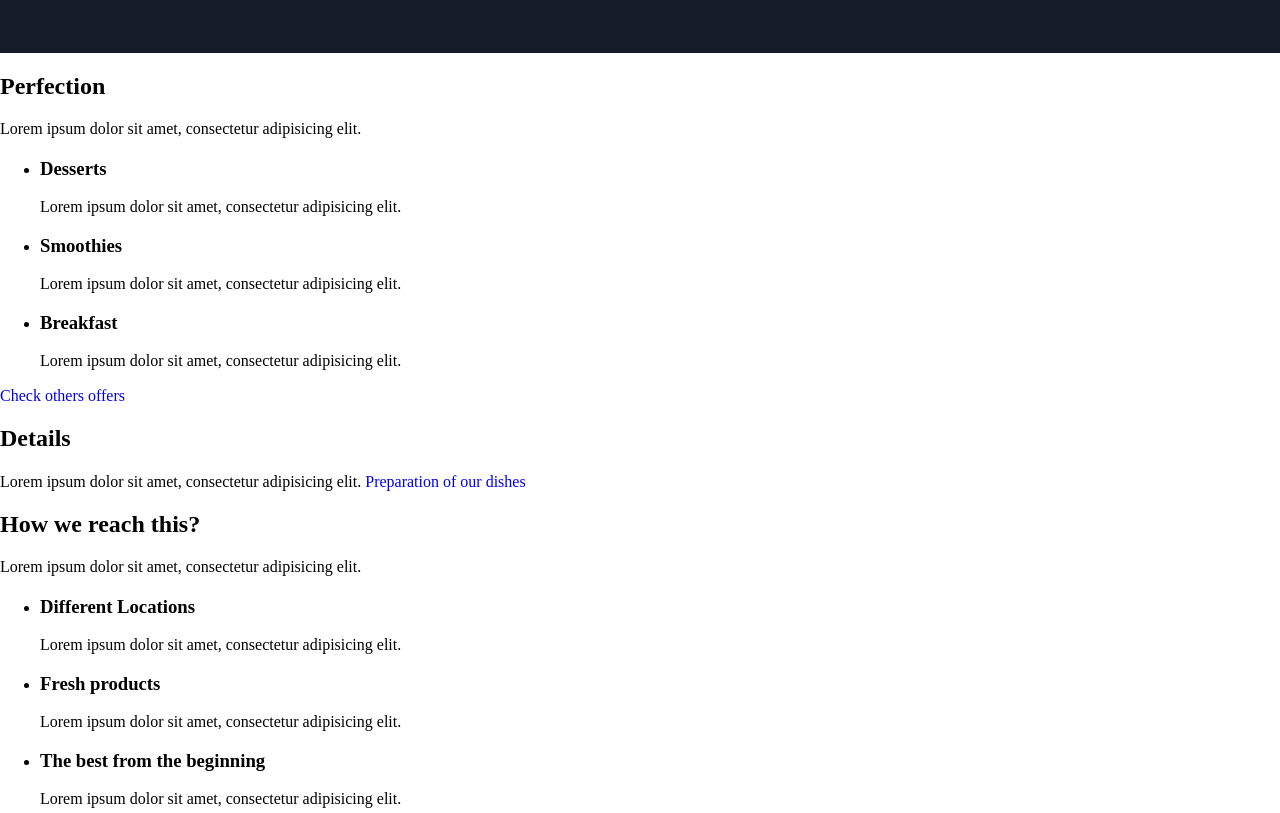
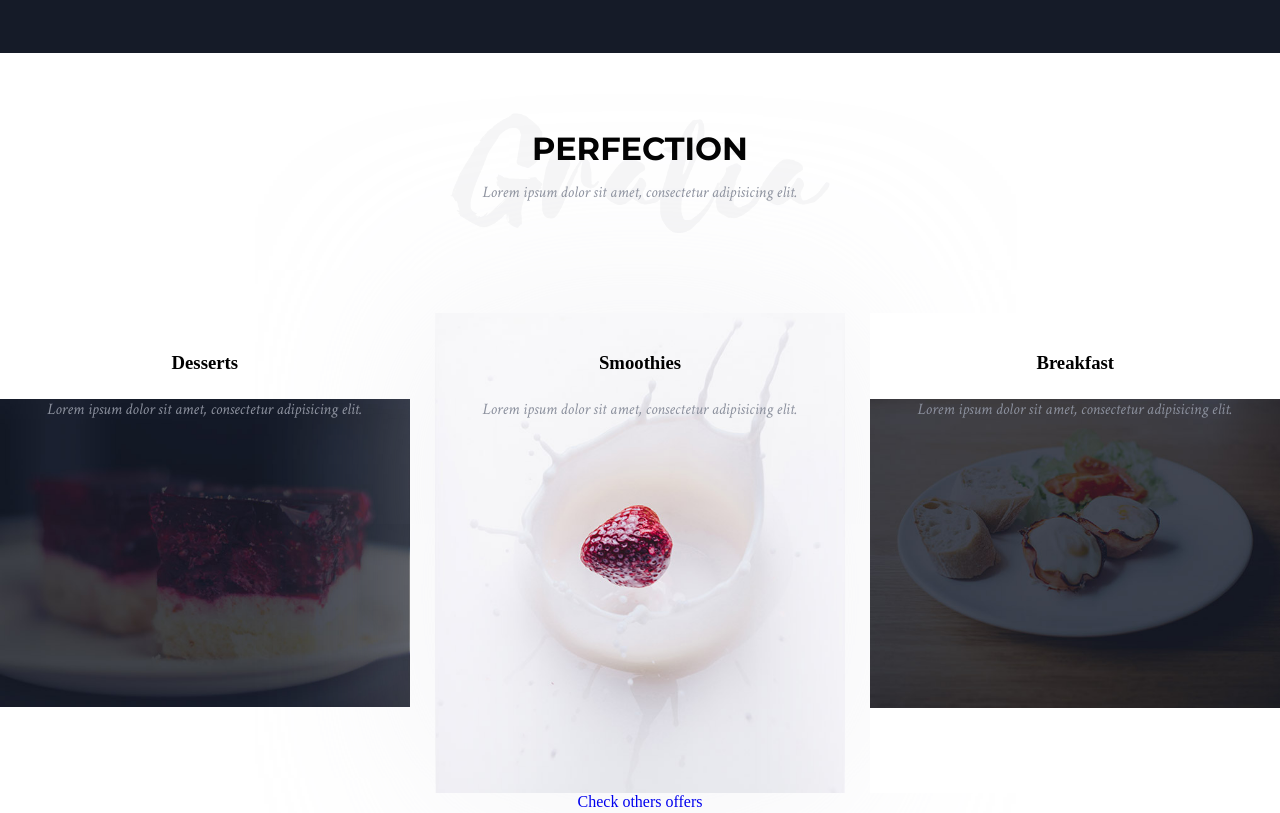
Before and after one commit to deniolp/gratia, a website: page source/index.html in a window 1280 px wide. Shown: the part 747-1560 px from the top of the page. Drawn offline with nearby package versions, Linux system fonts and the light colour scheme; files that its build step writes are made by us from their sources.

Commit message:
Оформление блока offers

```diff
--- a/source/index.html
+++ b/source/index.html
@@ -53,15 +53,15 @@
       <ul class="offers__list">
         <li class="offers__item">
           <h3>Desserts</h3>
-          <span>Lorem ipsum dolor sit amet, consectetur adipisicing elit.</span>
+          <span class="main-text">Lorem ipsum dolor sit amet, consectetur adipisicing elit.</span>
         </li>
         <li class="offers__item">
           <h3>Smoothies</h3>
-          <span>Lorem ipsum dolor sit amet, consectetur adipisicing elit.</span>
+          <span class="main-text">Lorem ipsum dolor sit amet, consectetur adipisicing elit.</span>
         </li>
         <li class="offers__item">
           <h3>Breakfast</h3>
-          <span>Lorem ipsum dolor sit amet, consectetur adipisicing elit.</span>
+          <span class="main-text">Lorem ipsum dolor sit amet, consectetur adipisicing elit.</span>
         </li>
       </ul>
       <footer class="offers__footer">
--- a/source/sass/blocks/main-header.scss
+++ b/source/sass/blocks/main-header.scss
@@ -0,0 +1,9 @@
+.main-header {
+  min-height: 200px;
+  background-image: url("../img/gratia.png");
+  background-repeat: no-repeat;
+  background-size: 380px;
+  background-position-x: 50%;
+  margin-top: 60px;
+  padding-top: 20px;
+}
--- a/source/sass/blocks/main-text.scss
+++ b/source/sass/blocks/main-text.scss
@@ -0,0 +1,9 @@
+.main-text {
+  font-family: 'Crimson Text', Georgia, serif;
+  font-style: italic;
+  color: #8b909d;
+  font-size: 16px;
+  line-height: 36px;
+  margin: 0;
+  padding: 0;
+}
--- a/source/sass/blocks/main-title.scss
+++ b/source/sass/blocks/main-title.scss
@@ -0,0 +1,9 @@
+.main-title {
+  font-family: 'Montserrat', Arial, sans-serif;
+  text-transform: uppercase;
+  font-size: 32px;
+  line-height: 32px;
+  font-weight: bold;
+  margin: 0 0 10px 0;
+  padding: 0;
+}
--- a/source/sass/blocks/offers.scss
+++ b/source/sass/blocks/offers.scss
@@ -0,0 +1,32 @@
+.offers__list {
+  @include list-reset;
+  margin: 0;
+  padding: 0;
+  display: flex;
+  flex-flow: row;
+  justify-content: space-between;
+  min-height: 480px;
+}
+
+.offers__item {
+  width: 32%;
+  background-repeat: no-repeat;
+  background-position: center;
+  background-size: 100% auto;
+  padding: 20px 0 20px;
+  background-color: white;
+
+  &:first-child {
+    background-image: url("../img/deserts.jpg");
+  }
+
+  &:nth-child(2) {
+    background-image: url("../img/raspberry.jpg");
+    background-size: 160%;
+    box-shadow: 0px 0px 183px 0px rgba(229, 230, 235, 0.5);
+  }
+
+  &:nth-child(3) {
+    background-image: url("../img/breakfast.jpg");
+  }
+}
--- a/source/sass/blocks/page-main.scss
+++ b/source/sass/blocks/page-main.scss
@@ -0,0 +1,3 @@
+.page-main {
+  text-align: center;
+}
```
Also changed, not shown: source/img/breakfast.jpg (added), source/img/deserts.jpg (added), source/img/gratia.png (added), source/img/raspberry.jpg (added).
